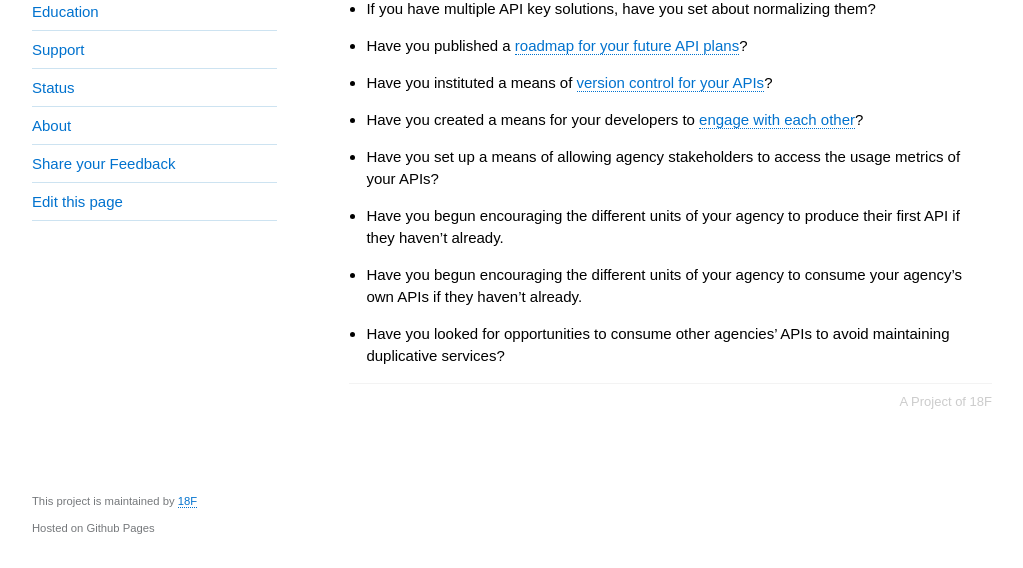
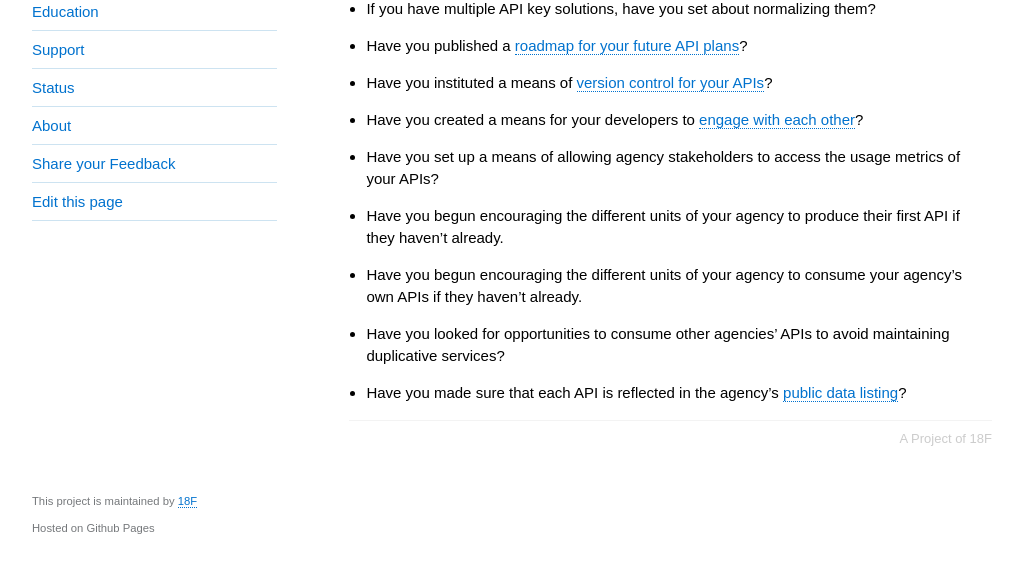
Before and after one commit to 18F/API-All-the-X, a Jekyll site: the page built from pages/agency_checklist.md, in a window 1280 px wide and 900 px high, scrolled down 1671 px, cut to the strip 332-900 px from the top of the window. Shown: the whole strip, without its empty margins (128-1151 px from the left). Built offline with Jekyll 4.4.1, drawn with Linux system fonts in a browser that asks for light colours; before the commit the page ends 2534 px from its top, so only the background shows below that.

Commit message:
adding 'ensure api is in the public data listing'

```diff
--- a/pages/agency_checklist.md
+++ b/pages/agency_checklist.md
@@ -63,3 +63,4 @@ authors: "Gray Brooks"
 * Have you begun encouraging the different units of your agency to produce their first API if they haven’t already.
 * Have you begun encouraging the different units of your agency to consume your agency's own APIs if they haven’t already.
 * Have you looked for opportunities to consume other agencies' APIs to avoid maintaining duplicative services?
+* Have you made sure that each API is reflected in the agency's [public data listing](http://project-open-data.github.io/catalog/)?
```
